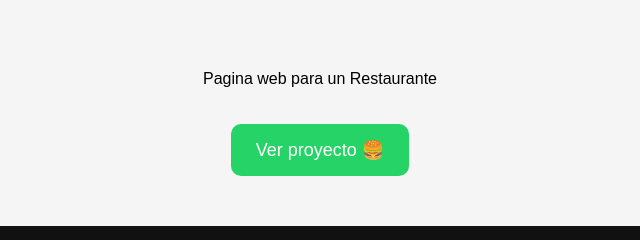
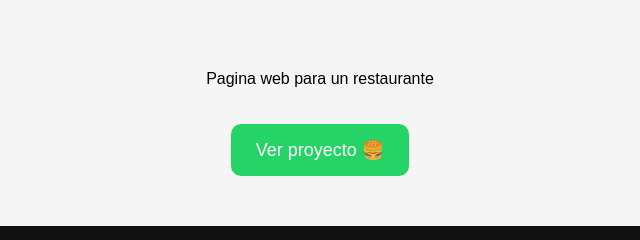
Before and after one commit to JuanPabloA69/My-Web, a plain HTML site: page index.html in a window 1280 px wide. Shown: the part 958-1198 px from the top of the page, 320-960 px from the left. Drawn offline with Linux system fonts and the light colour scheme.

Commit message:
Update index.html

```diff
--- a/index.html
+++ b/index.html
@@ -176,7 +176,7 @@ body {
 </div>
 <!--PORTAFOLIO-->
 <div class="section">
-    <p>Pagina web para un Restaurante </p>
+    <p>Pagina web para un restaurante </p>
     <a href="restaurante.html" target="_blank">
         <button class="btn">Ver proyecto 🍔</button>
     </a>
```
